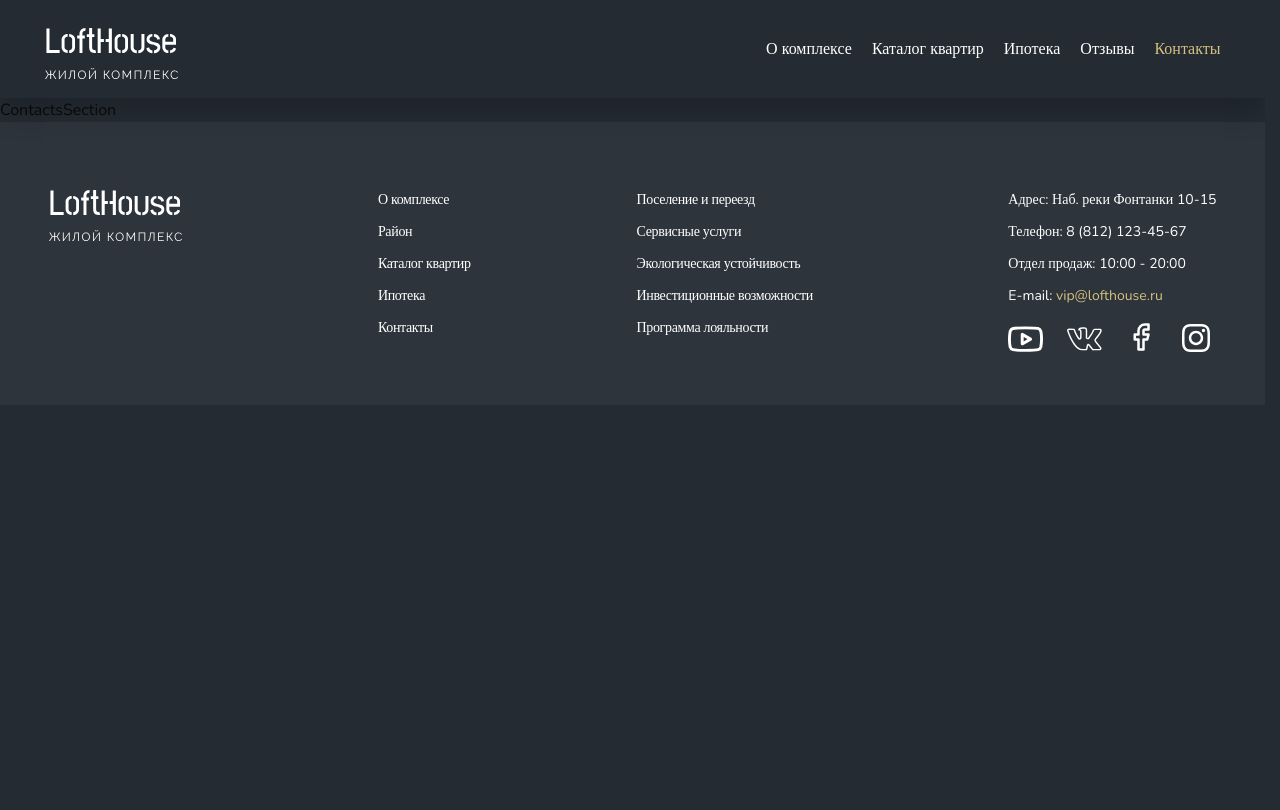
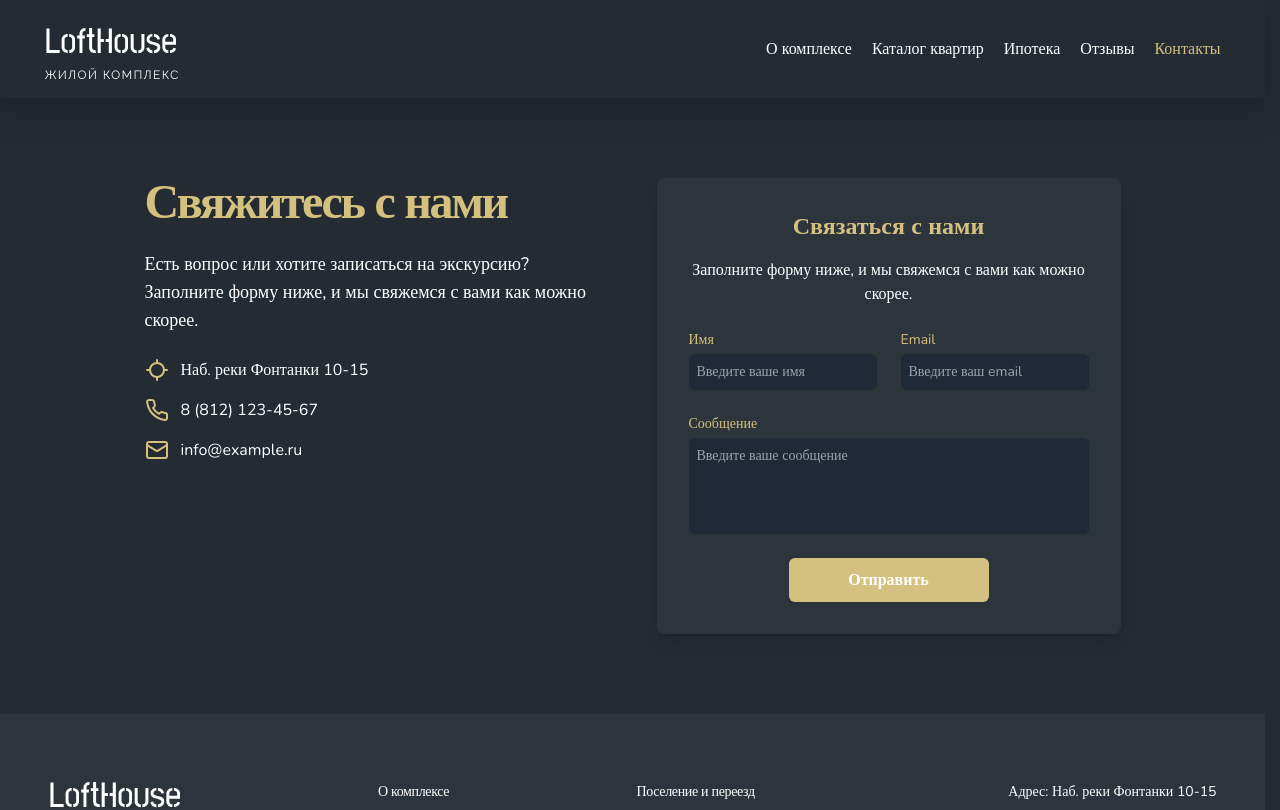
Before and after one commit to gurbanmamedov/loft-app, a React (Vite) app: page /contacts in a window 1280 px wide. Shown: the top 810 px of the page. Built offline with nearby package versions, Linux system fonts and the light colour scheme.

Commit message:
Andrei added contact form page

```diff
--- a/package.json
+++ b/package.json
@@ -10,12 +10,14 @@
     "preview": "vite preview"
   },
   "dependencies": {
+    "@emailjs/browser": "^4.4.1",
     "@radix-ui/react-accordion": "^1.2.0",
     "@radix-ui/react-dialog": "^1.1.1",
     "@radix-ui/react-slot": "^1.1.0",
     "@radix-ui/react-toast": "^1.2.1",
     "class-variance-authority": "^0.7.0",
     "clsx": "^2.1.1",
+    "emailjs-com": "^3.2.0",
     "formik": "^2.4.6",
     "framer-motion": "^11.3.23",
     "lucide-react": "^0.424.0",
--- a/src/components/Contacts/ContactsSection.tsx
+++ b/src/components/Contacts/ContactsSection.tsx
@@ -1,139 +1,146 @@
-// import { useFormik } from 'formik';
-// import * as Yup from 'yup';// Adjust imports based on your setup
+import { Formik, Form, Field, ErrorMessage } from "formik";
+import * as Yup from "yup";
+import { CheckIcon, LocateIcon, MailIcon, PhoneIcon } from "lucide-react";
+import { AnimatedSubscribeButton } from "../magicui/animated-subscribe-button";
 
-// const validationSchema = Yup.object({
-//   name: Yup.string().required('Имя обязательно'),
-//   email: Yup.string().email('Неверный формат электронной почты').required('Электронная почта обязательна'),
-//   phone: Yup.string().required('Телефон обязателен'),
-//   message: Yup.string().required('Сообщение обязательно'),
-// });
+export default function ContactForm() {
+  const validationSchema = Yup.object({
+    name: Yup.string().required("Введите ваше имя"),
+    email: Yup.string().email("Неправильный email").required("Введите ваш email"),
+    message: Yup.string().required("Введите ваше сообщение"),
+  });
 
-// const ContactsSection = () => {
-//   const formik = useFormik({
-//     initialValues: {
-//       name: '',
-//       email: '',
-//       phone: '',
-//       message: '',
-//     },
-//     validationSchema,
-//     onSubmit: (values) => {
-//       console.log(values);
-//     },
-//   });
-
-//   return (
-//     <section className="bg-[#242B33] py-12 md:py-20">
-//       <div className="container mx-auto px-4 md:px-6">
-//         <div className="grid grid-cols-1 gap-8 md:grid-cols-2">
-//           <div className="space-y-4">
-//             <h2 className="text-3xl font-bold tracking-tight md:text-4xl" style={{ color: '#D4C17F' }}>Свяжитесь с Нами</h2>
-//             <p className="text-white">
-//               У вас есть вопросы или нужна помощь? Заполните форму ниже, и наша команда свяжется с вами.
-//             </p>
-//             <form onSubmit={formik.handleSubmit} className="space-y-4">
-//               <div className="grid grid-cols-1 gap-4 sm:grid-cols-2">
-//                 <div className="space-y-1.5">
-//                   <Label htmlFor="name">Имя</Label>
-//                   <Input
-//                     id="name"
-//                     name="name"
-//                     placeholder="Иван Иванов"
-//                     value={formik.values.name}
-//                     onChange={formik.handleChange}
-//                     onBlur={formik.handleBlur}
-//                     className={`input ${formik.touched.name && formik.errors.name ? 'input-error' : ''}`}
-//                   />
-//                   {formik.touched.name && formik.errors.name ? (
-//                     <div className="text-red-500 text-sm">{formik.errors.name}</div>
-//                   ) : null}
-//                 </div>
-//                 <div className="space-y-1.5">
-//                   <Label htmlFor="email">Электронная почта</Label>
-//                   <Input
-//                     id="email"
-//                     name="email"
-//                     type="email"
-//                     placeholder="ivan@example.com"
-//                     value={formik.values.email}
-//                     onChange={formik.handleChange}
-//                     onBlur={formik.handleBlur}
-//                     className={`input ${formik.touched.email && formik.errors.email ? 'input-error' : ''}`}
-//                   />
-//                   {formik.touched.email && formik.errors.email ? (
-//                     <div className="text-red-500 text-sm">{formik.errors.email}</div>
-//                   ) : null}
-//                 </div>
-//               </div>
-//               <div className="space-y-1.5">
-//                 <Label htmlFor="phone">Телефон</Label>
-//                 <Input
-//                   id="phone"
-//                   name="phone"
-//                   type="tel"
-//                   placeholder="(123) 456-7890"
-//                   value={formik.values.phone}
-//                   onChange={formik.handleChange}
-//                   onBlur={formik.handleBlur}
-//                   className={`input ${formik.touched.phone && formik.errors.phone ? 'input-error' : ''}`}
-//                 />
-//                 {formik.touched.phone && formik.errors.phone ? (
-//                   <div className="text-red-500 text-sm">{formik.errors.phone}</div>
-//                 ) : null}
-//               </div>
-//               <div className="space-y-1.5">
-//                 <Label htmlFor="message">Сообщение</Label>
-//                 <Textarea
-//                   id="message"
-//                   name="message"
-//                   rows={4}
-//                   placeholder="Чем мы можем вам помочь?"
-//                   value={formik.values.message}
-//                   onChange={formik.handleChange}
-//                   onBlur={formik.handleBlur}
-//                   className={`textarea ${formik.touched.message && formik.errors.message ? 'textarea-error' : ''}`}
-//                 />
-//                 {formik.touched.message && formik.errors.message ? (
-//                   <div className="text-red-500 text-sm">{formik.errors.message}</div>
-//                 ) : null}
-//               </div>
-//               <Button type="submit" className="w-full">
-//                 Отправить
-//               </Button>
-//             </form>
-//           </div>
-//           <div className="space-y-4">
-//             <div className="space-y-2">
-//               <h3 className="text-2xl font-bold" style={{ color: '#D4C17F' }}>Жилой Комплекс</h3>
-//               <p className="text-white">Наб. реки Фонтанки, 10-15</p>
-//             </div>
-//             <div className="space-y-2">
-//               <h3 className="text-2xl font-bold" style={{ color: '#D4C17F' }}>Контактная Информация</h3>
-//               <div className="space-y-1">
-//                 <p>Телефон: +7 (123) 456-78-90</p>
-//                 <p>Email: info@residentialcomplex.com</p>
-//               </div>
-//             </div>
-//             <div className="space-y-2">
-//               <h3 className="text-2xl font-bold" style={{ color: '#D4C17F' }}>Часы Работы</h3>
-//               <div className="space-y-1">
-//                 <p>Понедельник - Пятница: 9:00 - 17:00</p>
-//                 <p>Суббота - Воскресенье: Закрыто</p>
-//               </div>
-//             </div>
-//           </div>
-//         </div>
-//       </div>
-//     </section>
-//   );
-// };
-
-// export default ContactsSection;
-
-const ContactsSection = () => {
   return (
-    <div>ContactsSection</div>
-  )
+    <section className="bg-siteBackground py-12 md:py-16 lg:py-20">
+      <div className="container mx-auto max-w-5xl px-4 md:px-6">
+        <div className="grid gap-8 md:grid-cols-2 md:gap-12">
+          <div className="space-y-6">
+            <h2 className="sectionTitle ">
+              Свяжитесь с нами
+            </h2>
+            <p className="text-lg text-white">
+              Есть вопрос или хотите записаться на экскурсию? Заполните форму
+              ниже, и мы свяжемся с вами как можно скорее.
+            </p>
+            <div className="space-y-4">
+              <div className="flex items-center space-x-3">
+                <LocateIcon className="h-6 w-6 text-golden" />
+                <p className="text-white">Наб. реки Фонтанки 10-15</p>
+              </div>
+              <div className="flex items-center space-x-3">
+                <PhoneIcon className="h-6 w-6 text-golden" />
+                <p className="text-white">8 (812) 123-45-67</p>
+              </div>
+              <div className="flex items-center space-x-3">
+                <MailIcon className="h-6 w-6 text-golden" />
+                <p className="text-white">info@example.ru</p>
+              </div>
+            </div>
+          </div>
+          <div className="p-8 bg-footer rounded-lg shadow-lg">
+            <div className="mb-6 text-center">
+              <h3 className="text-2xl font-semibold text-golden mb-4">Связаться с нами</h3>
+              <p className="text-white">
+                Заполните форму ниже, и мы свяжемся с вами как можно скорее.
+              </p>
+            </div>
+            <Formik
+              initialValues={{ name: "", email: "", message: "" }}
+              validationSchema={validationSchema}
+              onSubmit={(values, { resetForm }) => {
+                console.log(values);
+                resetForm();
+              }}
+            >
+              {({ isSubmitting, dirty }) => (
+                <Form className="space-y-6">
+                  <div className="grid grid-cols-2 gap-6">
+                    <div>
+                      <label
+                        htmlFor="name"
+                        className="block text-sm font-medium text-golden"
+                      >
+                        Имя
+                      </label>
+                      <Field
+                        id="name"
+                        name="name"
+                        placeholder="Введите ваше имя"
+                        className="mt-1 block p-2 w-full focus:outline-none rounded-md  shadow-sm focus:border-indigo-500 focus:ring-indigo-500 sm:text-sm text-white bg-gray-800 border-gray-600"
+                      />
+                      <ErrorMessage
+                        name="name"
+                        component="div"
+                        className="mt-2 text-sm text-white"
+                      />
+                    </div>
+                    <div>
+                      <label
+                        htmlFor="email"
+                        className="block text-sm font-medium text-golden"
+                      >
+                        Email
+                      </label>
+                      <Field
+                        id="email"
+                        name="email"
+                        type="email"
+                        placeholder="Введите ваш email"
+                        className="mt-1 block p-2 w-full rounded-md focus:outline-none shadow-sm focus:border-indigo-500 focus:ring-indigo-500 sm:text-sm text-white bg-gray-800 border-gray-600"
+                      />
+                      <ErrorMessage
+                        name="email"
+                        component="div"
+                        className="mt-2 text-sm text-white"
+                      />
+                    </div>
+                  </div>
+                  <div>
+                    <label
+                      htmlFor="message"
+                      className="block text-sm font-medium text-golden"
+                    >
+                      Сообщение
+                    </label>
+                    <Field
+                      id="message"
+                      name="message"
+                      as="textarea"
+                      rows={4}
+                      placeholder="Введите ваше сообщение"
+                      className="mt-1 block p-2 w-full rounded-md focus:outline-none shadow-sm focus:border-indigo-500 focus:ring-indigo-500 sm:text-sm text-white bg-gray-800 border-gray-600 resize-none"
+                    />
+                    <ErrorMessage
+                      name="message"
+                      component="div"
+                      className="mt-2 text-sm text-white"
+                    />
+                  </div>
+                  <div className="flex items-center justify-center">
+                    <AnimatedSubscribeButton
+                      buttonColor="#D4C17F"
+                      buttonTextColor="#ffffff"
+                      subscribeStatus={false}
+                      initialText={
+                        <span className="group inline-flex items-center">
+                          Отправить
+                        </span>
+                      }
+                      changeText={
+                        <span className="group inline-flex items-center">
+                          <CheckIcon className="mr-2 h-4 w-4 block" />
+                          Отправлено
+                        </span>
+                      }
+                      disabled={isSubmitting || !dirty}
+                    />
+                  </div>
+                </Form>
+              )}
+            </Formik>
+          </div>
+        </div>
+      </div>
+    </section>
+  );
 }
-
-export default ContactsSection
--- a/src/components/Hero/Hero.tsx
+++ b/src/components/Hero/Hero.tsx
@@ -3,7 +3,7 @@ import HeroTitle from "./HeroTitle"
 
 const Hero = () => {
     return (
-        <section className="relative h-screen flex items-center justify-center text-center overflow-hidden">
+        <section className="relative h-screen flex items-center justify-center text-center ">
             <img
                 src={bgImage}
                 alt="Background"
--- a/src/components/Testimonials/ReviewModal.tsx
+++ b/src/components/Testimonials/ReviewModal.tsx
@@ -1,4 +1,3 @@
-// ReviewModal.tsx
 import React, { useEffect } from 'react';
 import { motion } from 'framer-motion';
 
@@ -46,7 +45,7 @@ const ReviewModal: React.FC<ReviewModalProps> = ({
             onClick={handleOutsideClick}
         >
             <motion.div
-                className="relative w-80 bg-footer border border-gray-950/[.1] rounded-xl p-4 text-white shadow-lg modal-content"
+                className="relative w-11/12 max-w-lg max-h-screen bg-footer border border-gray-950/[.1] rounded-xl p-4 text-white shadow-lg modal-content overflow-y-auto"
                 initial={{ scale: 0.8 }}
                 animate={{ scale: 1 }}
                 transition={{ duration: 0.3 }}
--- a/src/components/Testimonials/Testimonials.tsx
+++ b/src/components/Testimonials/Testimonials.tsx
@@ -20,7 +20,7 @@ export function Testimonials() {
 
     return (
         <section id='testimonials'>
-            <div className="relative flex h-[500px] w-full flex-col items-center justify-center overflow-hidden rounded-lg bg-siteBackground">
+            <div className="relative flex h-[500px] w-full flex-col items-center justify-center  rounded-lg bg-siteBackground">
                 <Marquee pauseOnHover className="animation-marquee [--duration:20s]">
                     {firstRow.map((review) => (
                         <ReviewCard key={review.username} {...review} onClick={() => handleOpenModal(review)} />
--- /dev/null
+++ b/src/components/magicui/animated-subscribe-button.tsx
@@ -0,0 +1,74 @@
+import React, { useState } from "react";
+import { AnimatePresence, motion } from "framer-motion";
+
+interface AnimatedSubscribeButtonProps {
+  buttonColor: string;
+  buttonTextColor?: string;
+  subscribeStatus: boolean;
+  initialText: React.ReactElement | string;
+  changeText: React.ReactElement | string;
+  disabled?: boolean;
+}
+
+export const AnimatedSubscribeButton: React.FC<AnimatedSubscribeButtonProps> = ({
+  buttonColor,
+  buttonTextColor = "#ffffff",
+  subscribeStatus,
+  initialText,
+  changeText,
+  disabled = false,
+}) => {
+  const [isSubscribed, setIsSubscribed] = useState<boolean>(subscribeStatus);
+
+  const handleClick = () => {
+    if (!disabled) {
+      setIsSubscribed(true);
+    }
+  };
+
+  return (
+    <AnimatePresence mode="wait">
+      {isSubscribed ? (
+        <motion.button
+          key="subscribed"
+          className="relative flex w-[200px] items-center justify-center overflow-hidden rounded-md p-[10px] outline outline-1 outline-black"
+          style={{
+            backgroundColor: "#242B33",
+            color: "#ffffff",
+            opacity: disabled ? 0.5 : 1,
+            cursor: disabled ? "not-allowed" : "pointer",
+          }}
+          initial={{ opacity: 0, y: -20 }}
+          animate={{ opacity: 1, y: 0 }}
+          exit={{ opacity: 0, y: 20 }}
+          onClick={() => !disabled && setIsSubscribed(false)}
+          disabled={disabled}
+        >
+          <motion.span className="relative block h-full w-full font-semibold">
+            {changeText}
+          </motion.span>
+        </motion.button>
+      ) : (
+        <motion.button
+          key="notSubscribed"
+          className="relative flex w-[200px] items-center justify-center rounded-md border-none p-[10px]"
+          style={{
+            backgroundColor: buttonColor,
+            color: buttonTextColor,
+            opacity: disabled ? 0.5 : 1,
+            cursor: disabled ? "not-allowed" : "pointer",
+          }}
+          initial={{ opacity: 0, y: 20 }}
+          animate={{ opacity: 1, y: 0 }}
+          exit={{ opacity: 0, y: -20 }}
+          onClick={handleClick}
+          disabled={disabled}
+        >
+          <motion.span className="relative block font-semibold">
+            {initialText}
+          </motion.span>
+        </motion.button>
+      )}
+    </AnimatePresence>
+  );
+};
```
Also changed, not shown: src/components/magicui/box-reveal.tsx (deleted, +0 -71 lines), 1 other file (tests, documents, lock files or other folders).
